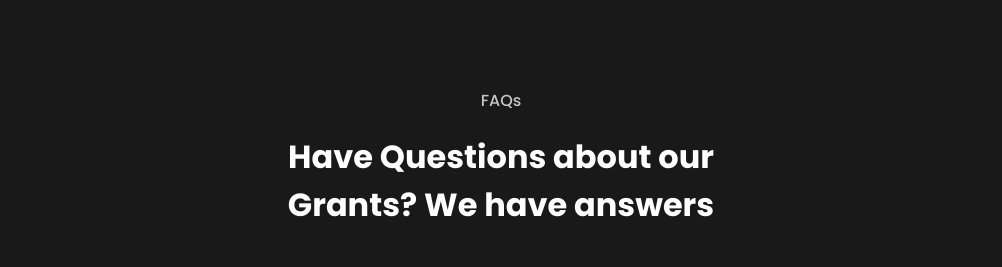
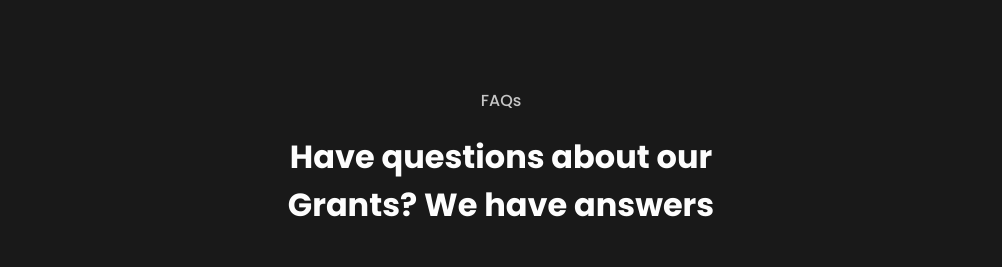
Before and after one commit to btrustteam/website, a Next.js app: page /grants in a window 1280 px wide. Shown: the part 3500-3767 px from the top of the page, without its empty margins (139-1141 px from the left). Built offline with nearby package versions, Linux system fonts and the light colour scheme.

Commit message:
fix text

```diff
--- a/src/app/grants/faq/index.tsx
+++ b/src/app/grants/faq/index.tsx
@@ -20,7 +20,7 @@ export default function FaqContainer({
           FAQs
         </h3>
         <h4 className="font-poppins font-bold text-[1.5rem] leading-[2.25rem] lg:text-[2rem] lg:leading-[3rem] text-center text-[#FDFDFD]">
-          Have Questions about {main ? "our Grants" : "this Grant"}? We have
+          Have questions about {main ? "our Grants" : "this Grant"}? We have
           answers
         </h4>
       </div>
```
